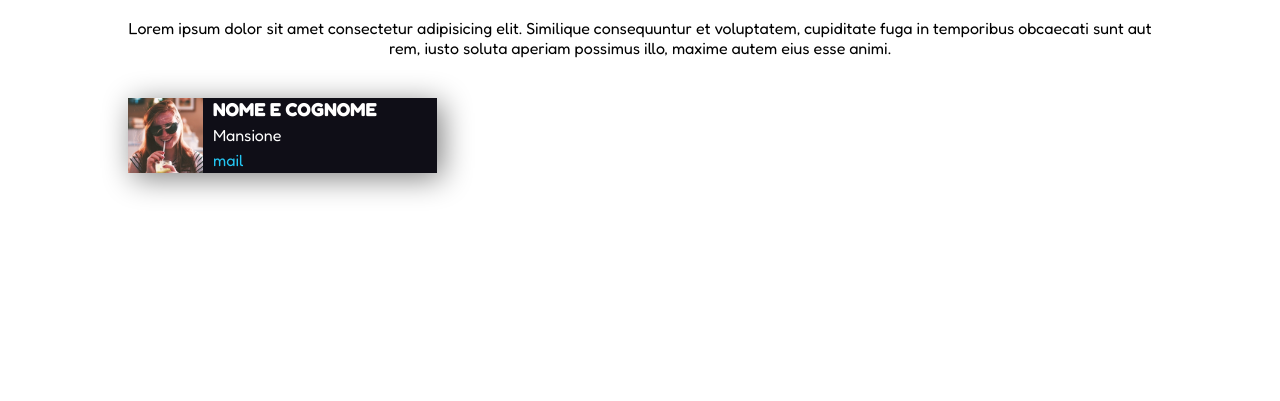
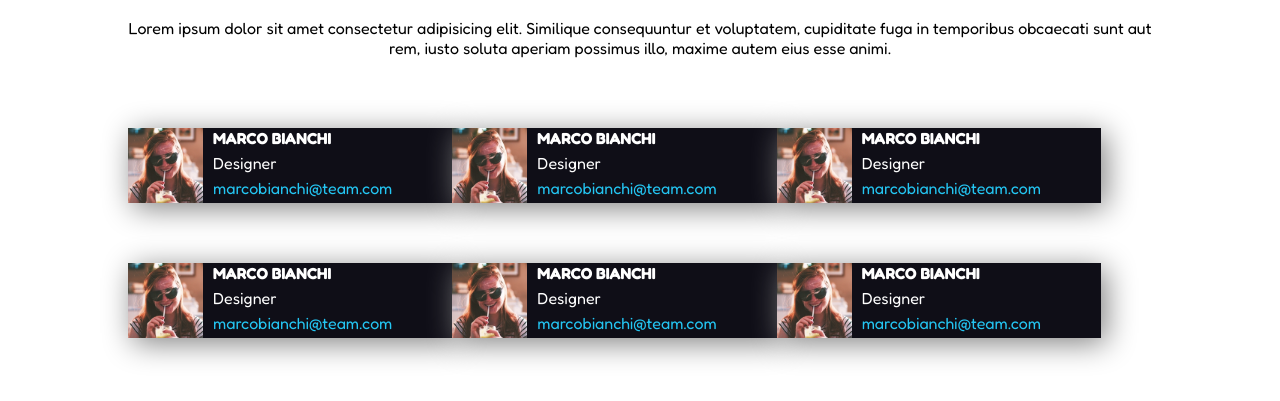
Before and after one commit to MatTheoo89/html-css-float-cards, a plain HTML site: page index.html in a window 1280 px wide. Shown: the part 121-522 px from the top of the page. Drawn offline with Linux system fonts and the light colour scheme.

Commit message:
[add] second row

```diff
--- a/assets/css/style.css
+++ b/assets/css/style.css
@@ -12,15 +12,19 @@ main, p{
   padding: 40px 0;
 }
 
+section{
+  padding: 30px 0;
+}
+
 h1{
   color: #D43168;
 }
 
-h3{
+h4{
   text-transform: uppercase;
 }
 
-h3, .job{
+h4, .job{
   color: white;
 }
 
@@ -63,6 +67,11 @@ span{
 
 /* MAIN */
 
+.row .col .box{
+  float: left;
+  width: calc(100% / 3);
+}
+
 .box{
   background-color: #0F0E17;
   box-shadow: 5px 5px 30px grey;
--- a/index.html
+++ b/index.html
@@ -24,14 +24,69 @@
     <p>Lorem ipsum dolor sit amet consectetur adipisicing elit. Similique consequuntur et voluptatem, cupiditate fuga in temporibus obcaecati sunt aut rem, iusto soluta aperiam possimus illo, maxime autem eius esse animi.</p>
 
     <section class="row clearfix">
-      <div class="col box">
-        <img src="assets/img/female1.png" alt="female1">
-        <div class="box-2">
-          <h3>Nome e cognome</h3>
-          <span class="job">Mansione</span>
-          <span class="mail">mail</span>
+
+      <div class="col">
+
+        <div class="box">
+          <img src="assets/img/female1.png" alt="female1">
+          <div class="box-2">
+            <h4>Marco Bianchi</h4>
+            <span class="job">Designer</span>
+            <span class="mail">marcobianchi@team.com</span>
+          </div>
         </div>
+        <div class="box">
+          <img src="assets/img/female1.png" alt="female1">
+          <div class="box-2">
+            <h4>Marco Bianchi</h4>
+            <span class="job">Designer</span>
+            <span class="mail">marcobianchi@team.com</span>
+          </div>
+        </div>
+        <div class="box">
+          <img src="assets/img/female1.png" alt="female1">
+          <div class="box-2">
+            <h4>Marco Bianchi</h4>
+            <span class="job">Designer</span>
+            <span class="mail">marcobianchi@team.com</span>
+          </div>
+        </div>
+
       </div>
+
+    </section>
+
+    <section class="row clearfix">
+
+      <div class="col">
+
+        <div class="box">
+          <img src="assets/img/female1.png" alt="female1">
+          <div class="box-2">
+            <h4>Marco Bianchi</h4>
+            <span class="job">Designer</span>
+            <span class="mail">marcobianchi@team.com</span>
+          </div>
+        </div>
+        <div class="box">
+          <img src="assets/img/female1.png" alt="female1">
+          <div class="box-2">
+            <h4>Marco Bianchi</h4>
+            <span class="job">Designer</span>
+            <span class="mail">marcobianchi@team.com</span>
+          </div>
+        </div>
+        <div class="box">
+          <img src="assets/img/female1.png" alt="female1">
+          <div class="box-2">
+            <h4>Marco Bianchi</h4>
+            <span class="job">Designer</span>
+            <span class="mail">marcobianchi@team.com</span>
+          </div>
+        </div>
+
+      </div>
+
     </section>
 
   </main>
```
